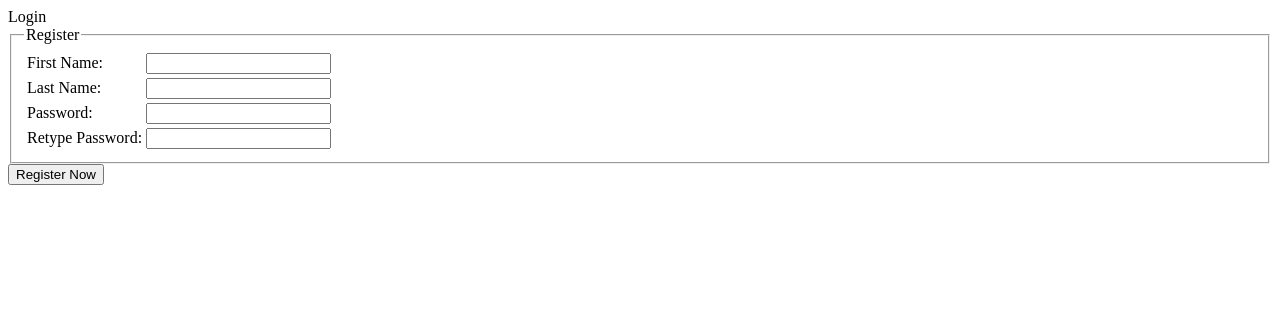
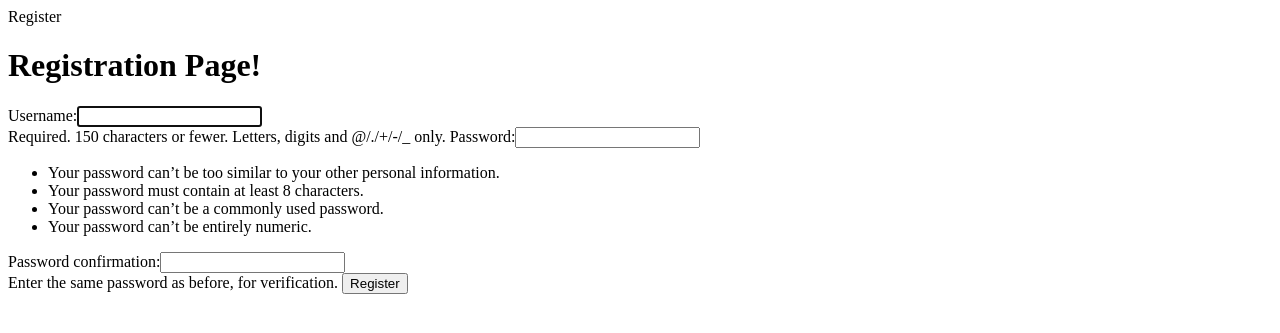
Before and after one commit to ayush-ray/Consultadd, a Django app: page /register/ in a window 1280 px wide. Shown: the top 333 px of the page. Run offline with Django 3.2, Linux system fonts and the light colour scheme.

Commit message:
Implemented Login Management System

```diff
--- a/MajorProject/MajorProject/settings.py
+++ b/MajorProject/MajorProject/settings.py
@@ -125,3 +125,5 @@ STATICFILES_DIRS = [
     os.path.join(BASE_DIR, "static"),
     '/var/www/static/',
 ]
+
+LOGIN_REDIRECT_URL = '/'
--- a/MajorProject/MajorProject/urls.py
+++ b/MajorProject/MajorProject/urls.py
@@ -24,5 +24,6 @@ urlpatterns = [
     path('', include('login.urls', 'login')),
     path('home/', include('login.urls', 'login')),
     path('register/', include('login.urls', 'login')),
+    path('logout/', include('login.urls','login')),
 
 ]
--- a/MajorProject/login/models.py
+++ b/MajorProject/login/models.py
@@ -1,4 +1,7 @@
 from django.db import models
+from django.contrib.auth.models import User
 
 
+def login(request):
+    pass
 # Create your models here.
--- a/MajorProject/login/urls.py
+++ b/MajorProject/login/urls.py
@@ -5,7 +5,8 @@ from . import views
 app_name = "login"
 
 urlpatterns = [
-    path('', views.login, name='login'),
+    path('', views.login_view, name='login'),
     path('home/', views.home_view, name='home'),
-    path('register/', views.register, name='register'),
+    path('register/', views.register_view, name='register'),
+    path('logout/', views.logout_request, name='logout'),
 ]
--- a/MajorProject/login/views.py
+++ b/MajorProject/login/views.py
@@ -1,14 +1,48 @@
-from django.shortcuts import render
-from django.http import HttpResponse
+from django.contrib import messages
+from django.shortcuts import render, redirect
+from django.contrib.auth import authenticate, login
+from django.contrib.auth.forms import UserCreationForm, AuthenticationForm
 
 
 # Create your views here.
-def login(request):
-    return render(request, "login.html")
+def login_view(request):
+    if request.method == 'POST':
+        form = AuthenticationForm(request=request, data=request.POST)
+        if form.is_valid():
+            username = form.cleaned_data.get('username')
+            password = form.cleaned_data.get('password')
+            user = authenticate(username=username, password=password)
+            if user is not None:
+                login(request, user)
+                return redirect('login:home')
+    form = AuthenticationForm()
+    return render(request=request,
+                  template_name="login.html",
+                  context={"form": form})
 
 
 def home_view(request):
-    return render(request, "index.html")
+    if request.user.is_authenticated:
+        return render(request, "index.html")
 
-def register(request):
-    return render(request, "register.html")
+
+def register_view(request):
+    if request.method == 'POST':
+        form = UserCreationForm(request.POST)
+
+        if form.is_valid():
+            form.save()
+            username = form.cleaned_data['username']
+            password = form.cleaned_data['password1']
+            user = authenticate(username=username, password=password)
+            login(request, user)
+            return redirect('login:login')
+    else:
+        form = UserCreationForm()
+
+    context = {'form': form}
+    return render(request, "register.html", context)
+
+
+def logout_request(request):
+    return redirect("login:login")
--- a/MajorProject/templates/index.html
+++ b/MajorProject/templates/index.html
@@ -1,5 +1,4 @@
 {%  extends 'base.html' %}
-{% block title %}Home{% endblock %}
 {% block css %}
     {% load static %}
     <link rel="stylesheet" type="text/css" href="{% static "css/css_styles.css" %}">
@@ -12,7 +11,7 @@
         <button class="button" onclick="openDeleteForm()">Delete</button>
         <button class="button" onclick="openViewMyForm()">View My Blogs</button>
         <button class="button" onclick="openViewAllForm()">View All Blogs</button>
-        <button class="signout-button">Sign Out</button>
+        <button class="signout-button" onclick="location.href='/logout'">Sign Out</button>
     </div>
     <br>
     <br>
--- a/MajorProject/templates/register.html
+++ b/MajorProject/templates/register.html
@@ -1,38 +1,18 @@
 {%  extends 'base.html' %}
-{% block title %}Login{% endblock %}
+{% block title %}Register{% endblock %}
 
 {%  block content %}
-    <div class = "register-content">
-        <form method="POST" action="{% url 'login:login' %}">
-            <fieldset class="register-form">
-                <legend>Register</legend>
-                {% csrf_token %}
-                <table class="table">
-                    <tr>
-                        <td><label for="id_fname">First Name: </label></td>
-                        <td><input id="id_fname" name="firstname"
-                                   type="text" class="form-control"></td>
-                    </tr>
-                    <tr>
-                        <td><label for="id_lname">Last Name: </label></td>
-                        <td><input id="id_lname" name="lastname"
-                                   type="text" class="form-control"></td>
-                    </tr>
-                    <tr>
-                        <td><label for="id_password">Password: </label></td>
-                        <td><input id="id_password" name="password"
-                                   type="password" class="form-control"></td>
-                    </tr>
-                    <tr>
-                        <td><label for="id_repassword">Retype Password: </label></td>
-                        <td><input id="id_repassword" name="repassword"
-                                   type="password" class="form-control"></td>
-                    </tr>
-                </table>
-            </fieldset>
-            <div class="register">
-                <button class="btn register" type="submit">Register Now</button>
-            </div>
-        </form>
-    </div>
+
+     <h1>Registration Page!</h1>
+    <form method="post" action="{% url 'login:register' %}">
+        {% csrf_token %}
+
+        {% if form.errors %}
+        <p>There are errors in the form!</p>
+        {% endif %}
+
+        {{ form }}
+
+        <input type="submit" value="Register">
+    </form>
 {%  endblock %}
```
Also changed, not shown: MajorProject/templates/login.html (+18 -31 lines), MajorProject/db.sqlite3.
